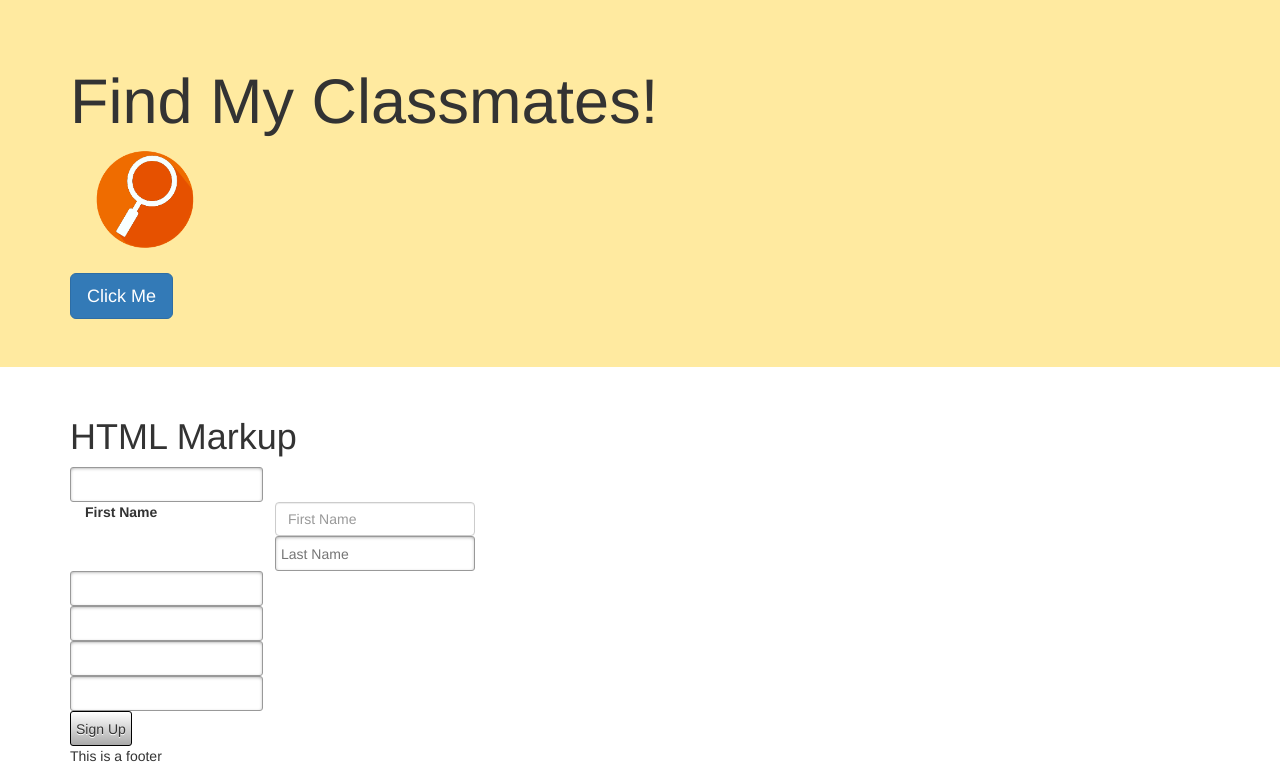
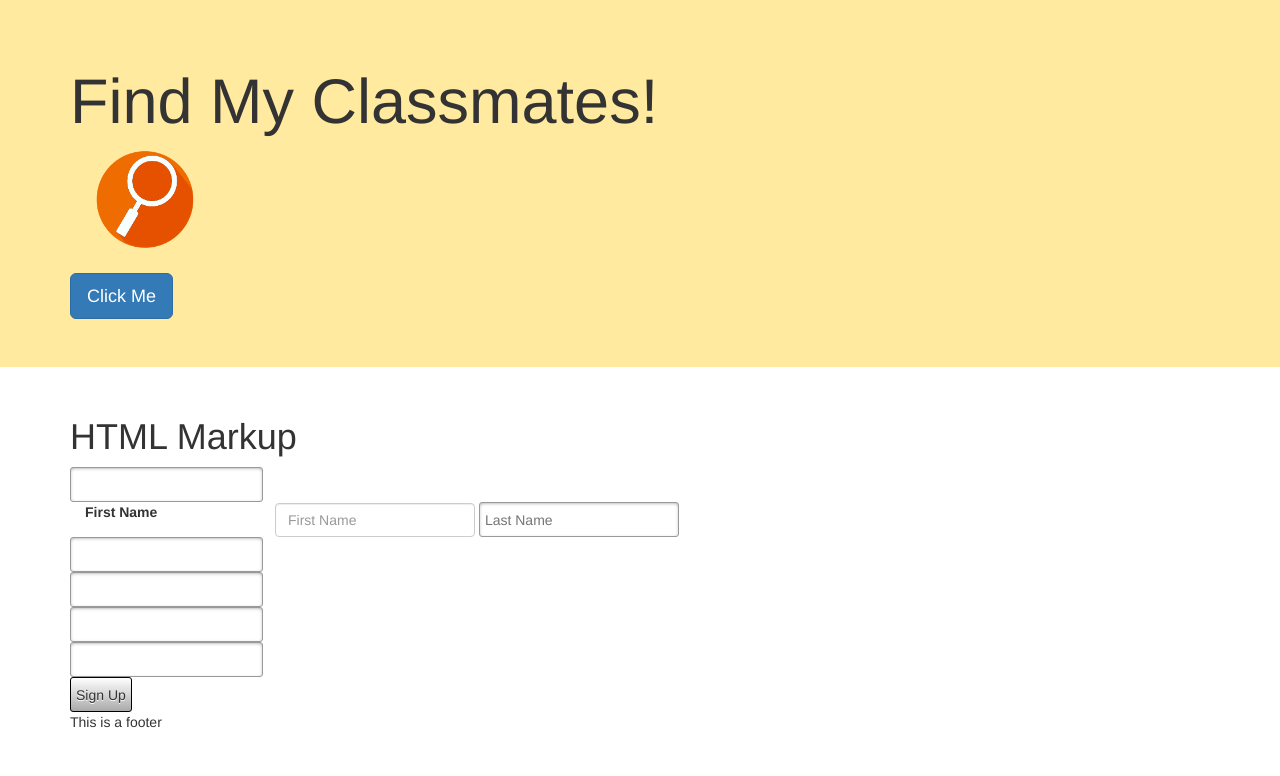
Before and after one commit to robertoferrer/FindMyClassmate, a PHP site: page / in a window 1280 px wide. Shown: the part 73-849 px from the top of the page. After the commit the page ends 801 px from the top, so only its background shows below. Run offline with PHP 8.4, Linux system fonts and the light colour scheme; some libraries are stand-ins or nearby versions.

Commit message:
align the fname and lname input side-by-side

```diff
--- a/index.php
+++ b/index.php
@@ -31,8 +31,8 @@ include "header.php";
             <div class="form-group">
                 <label for="inptFirstName" class="col-sm-2 control-label">First Name</label>
                 <div class="col-sm-10">
-                    <input type="text" name="fname" class="form-control" id="inptFirstName" placeholder="First Name" style="width:200px;" />
-                    <input type="" name="lname" aria-required="true" placeholder="Last Name" style="width:200px;" />
+                    <input type="text" name="fname" class="form-control" id="inptFirstName" placeholder="First Name" style="display:inline-block;width:200px;" />
+                    <input type="" name="lname" aria-required="true" placeholder="Last Name" style="display:inline-block;width:200px;" />
                 </div>
             </div>
             <br />
```
